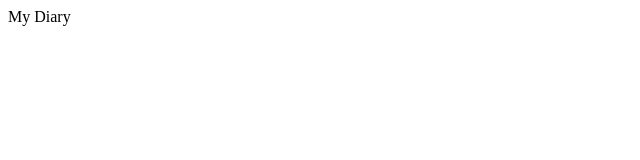
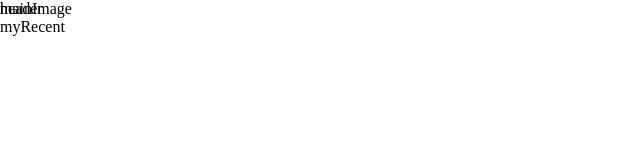
Before and after one commit to ellinahj/myBlogPro, a Next.js app: page / in a window 1280 px wide. Shown: the top 160 px of the page, without its empty margins (0-640 px from the left). Built offline with nearby package versions, Linux system fonts and the light colour scheme.

Commit message:
etc: styled-components global style적용

```diff
--- /dev/null
+++ b/pages/_app.js
@@ -0,0 +1,36 @@
+import React from 'react';
+import { createGlobalStyle } from 'styled-components';
+import App from 'next/app';
+
+const GlobalStyle = createGlobalStyle`
+    body{
+        margin:0;
+    };
+    a {
+        text-decoration:none;
+    };
+    ul{
+        list-style:none;
+    };
+`;
+export default class MyApp extends App {
+  static async getInitialProps({ Component, ctx }) {
+    let pageProps = {};
+
+    if (Component.getInitialProps) {
+      pageProps = await Component.getInitialProps(ctx);
+    }
+    pageProps = { query: ctx.query };
+    return { pageProps };
+  }
+
+  render() {
+    const { Component, pageProps } = this.props;
+    return (
+      <>
+        <Component {...pageProps} />
+        <GlobalStyle />
+      </>
+    );
+  }
+}
--- a/pages/_document.js
+++ b/pages/_document.js
@@ -1,30 +1,26 @@
-import Document, {Head, Main, NextScript} from 'next/document'
-import {ServerStyleSheet} from 'styled-components';
+import Document, { Html, Head, Main, NextScript } from 'next/document';
+import { ServerStyleSheet } from 'styled-components';
 
 export default class MyDocument extends Document {
-    static getInitialProps({renderPage}) {
+  static getInitialProps({ renderPage }) {
     const sheet = new ServerStyleSheet();
 
-        const page = renderPage((App) => (props) =>
-            sheet.collectStyles(<App {...props} />),
-        );
+    const page = renderPage(App => props => sheet.collectStyles(<App {...props} />));
 
     const styleTags = sheet.getStyleElement();
 
-        return {...page, styleTags};
+    return { ...page, styleTags };
   }
 
   render() {
     return (
-            <html>
-            <Head>
-                {this.props.styleTags}
-            </Head>
+      <Html>
+        <Head>{this.styleTags}</Head>
         <body>
-            <Main/>
-            <NextScript/>
+          <Main />
+          <NextScript />
         </body>
-            </html>
-        )
+      </Html>
+    );
   }
 }
--- a/pages/index.js
+++ b/pages/index.js
@@ -1,5 +1,8 @@
+import React from 'react';
 import Head from 'next/head';
-
+import Layout from '../src/components/common/Layout';
+import MainImage from '../src/components/main/MainImage';
+import MyRecent from '../src/components/main/MyRecent';
 export default function Index() {
   return (
     <div>
@@ -7,7 +10,10 @@ export default function Index() {
         <title>My Diary</title>
         <meta name="viewport" content="initial-scale=1.0, width=device-width" />
       </Head>
-      <div>My Diary</div>
+      <Layout>
+        <MainImage />
+        <MyRecent />
+      </Layout>
     </div>
   );
 }
--- /dev/null
+++ b/src/components/common/Header.js
@@ -0,0 +1,12 @@
+import React from 'react';
+import styled from 'styled-components';
+
+export default function Header() {
+  return <HeadWrap>header</HeadWrap>;
+}
+const HeadWrap = styled.header`
+  text-align: center;
+  position: absolute;
+  top: 0px;
+  left: 0px;
+`;
--- /dev/null
+++ b/src/components/common/Layout.js
@@ -0,0 +1,11 @@
+import React from 'react';
+import Header from './Header';
+
+export default function Layout({ children }) {
+  return (
+    <div>
+      <Header />
+      {children}
+    </div>
+  );
+}
--- /dev/null
+++ b/src/components/main/MainImage.js
@@ -0,0 +1,7 @@
+import React from 'react';
+import styled from 'styled-components';
+
+export default function MainImage() {
+  return <MainImageArea>mainImage</MainImageArea>;
+}
+const MainImageArea = styled.div``;
--- /dev/null
+++ b/src/components/main/MyRecent.js
@@ -0,0 +1,7 @@
+import React from 'react';
+import styled from 'styled-components';
+
+export default function MyRecent() {
+  return <MainArea>myRecent</MainArea>;
+}
+const MainArea = styled.div``;
```
Also changed, not shown: package.json (+6 -3 lines), .eslintrc.json, 1 other file (tests, documents, lock files or other folders). Lines whose indentation alone changed are shown as unchanged.
